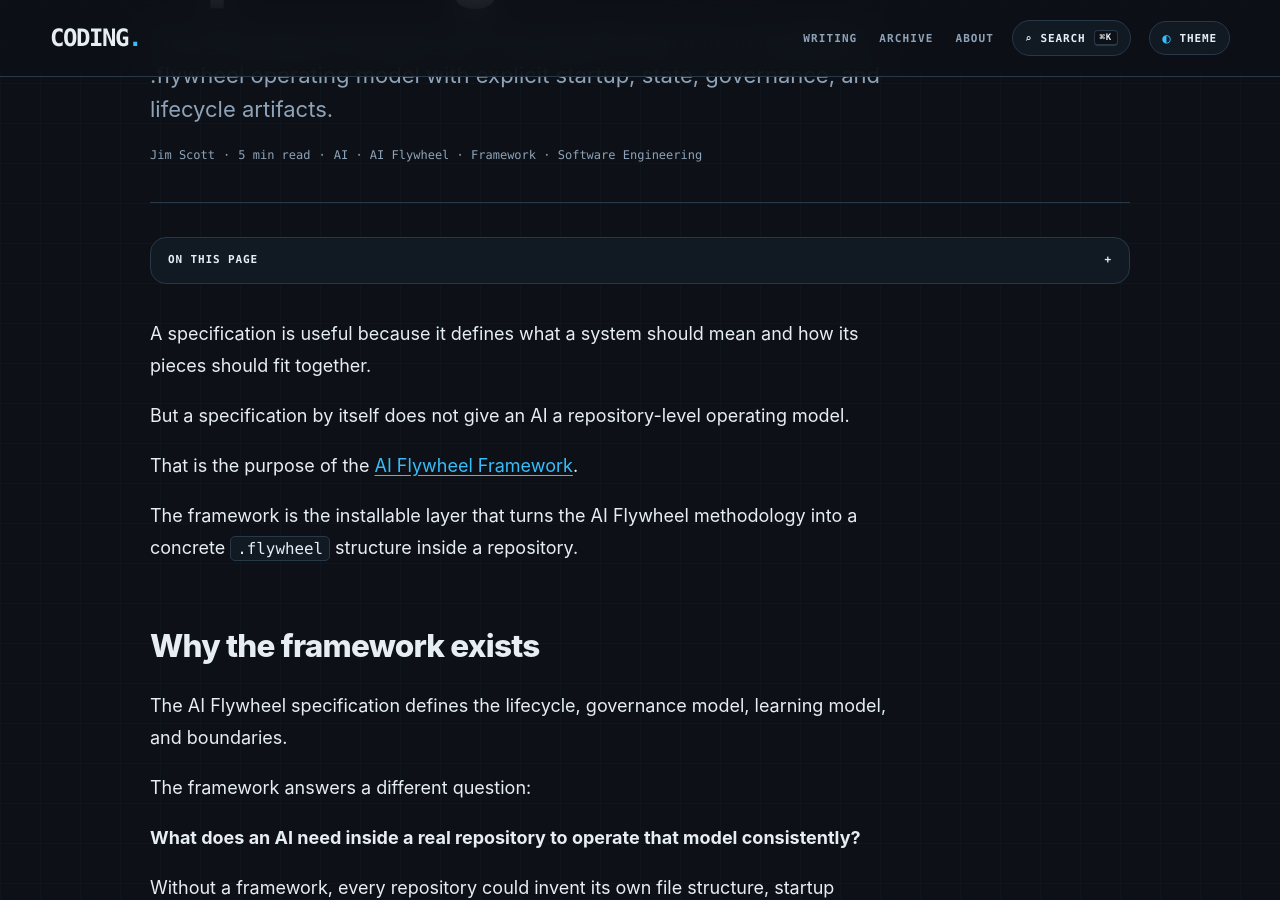
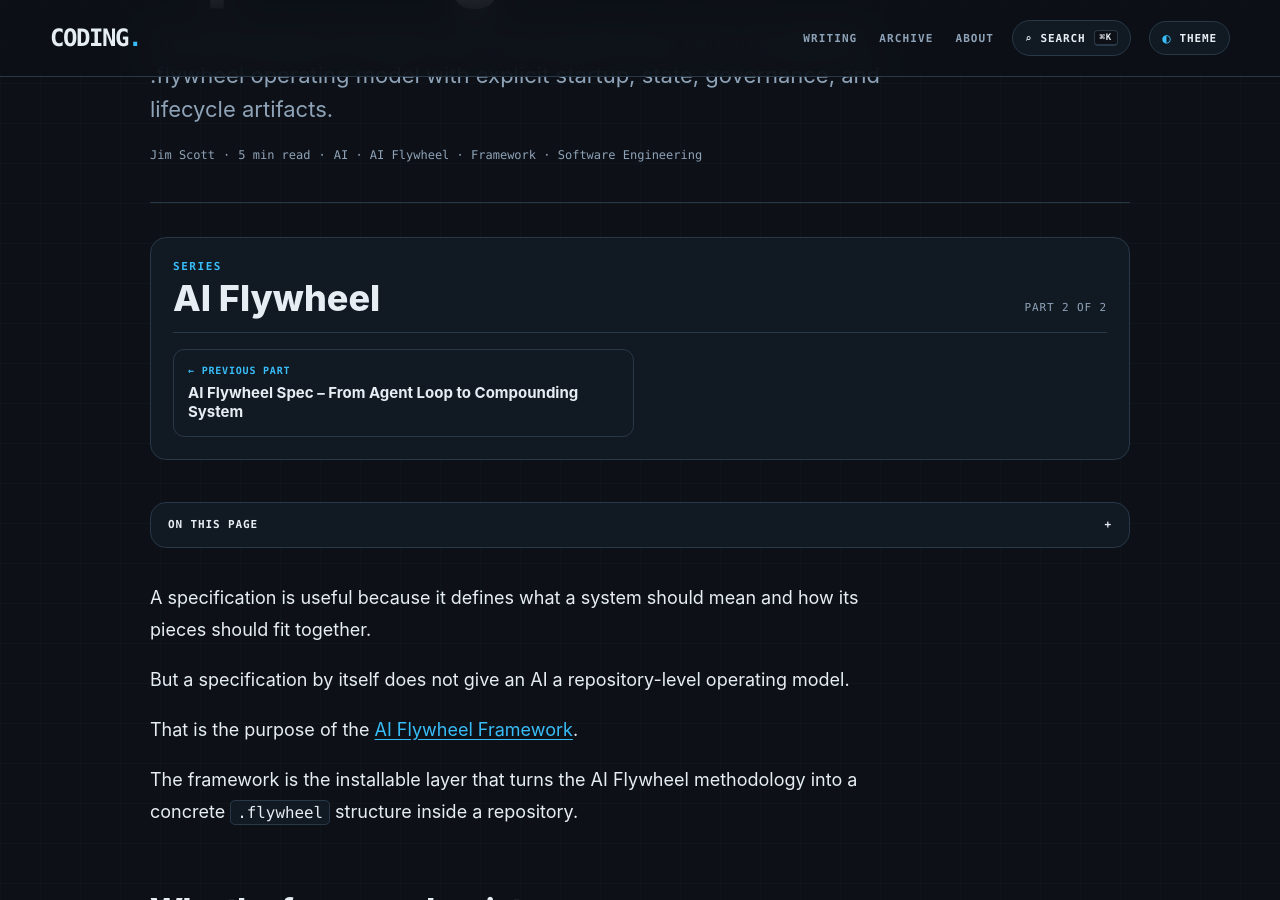
Before and after one commit to infoconex/coding-blog, a Jekyll site: the page built from post/2026/07/26/ai-flywheel-framework-turning-the-spec-into-an-operating-model/index.md, in a window 1280 px wide and 900 px high, scrolled down 437 px. Built offline with Jekyll 4.4.1, drawn with Linux system fonts in a browser that asks for light colours.

Commit message:
Add AI Flywheel series metadata

```diff
--- a/post/2026/07/26/ai-flywheel-framework-turning-the-spec-into-an-operating-model/index.md
+++ b/post/2026/07/26/ai-flywheel-framework-turning-the-spec-into-an-operating-model/index.md
@@ -6,6 +6,8 @@ tags: ["AI", "AI Flywheel", "Framework", "Software Engineering"]
 slug: "ai-flywheel-framework-turning-the-spec-into-an-operating-model"
 author: "Jim Scott"
 permalink: "/post/2026/07/26/ai-flywheel-framework-turning-the-spec-into-an-operating-model"
+series: "AI Flywheel"
+seriesOrder: 2
 ---
 A specification is useful because it defines what a system should mean and how its pieces should fit together.
 
```
